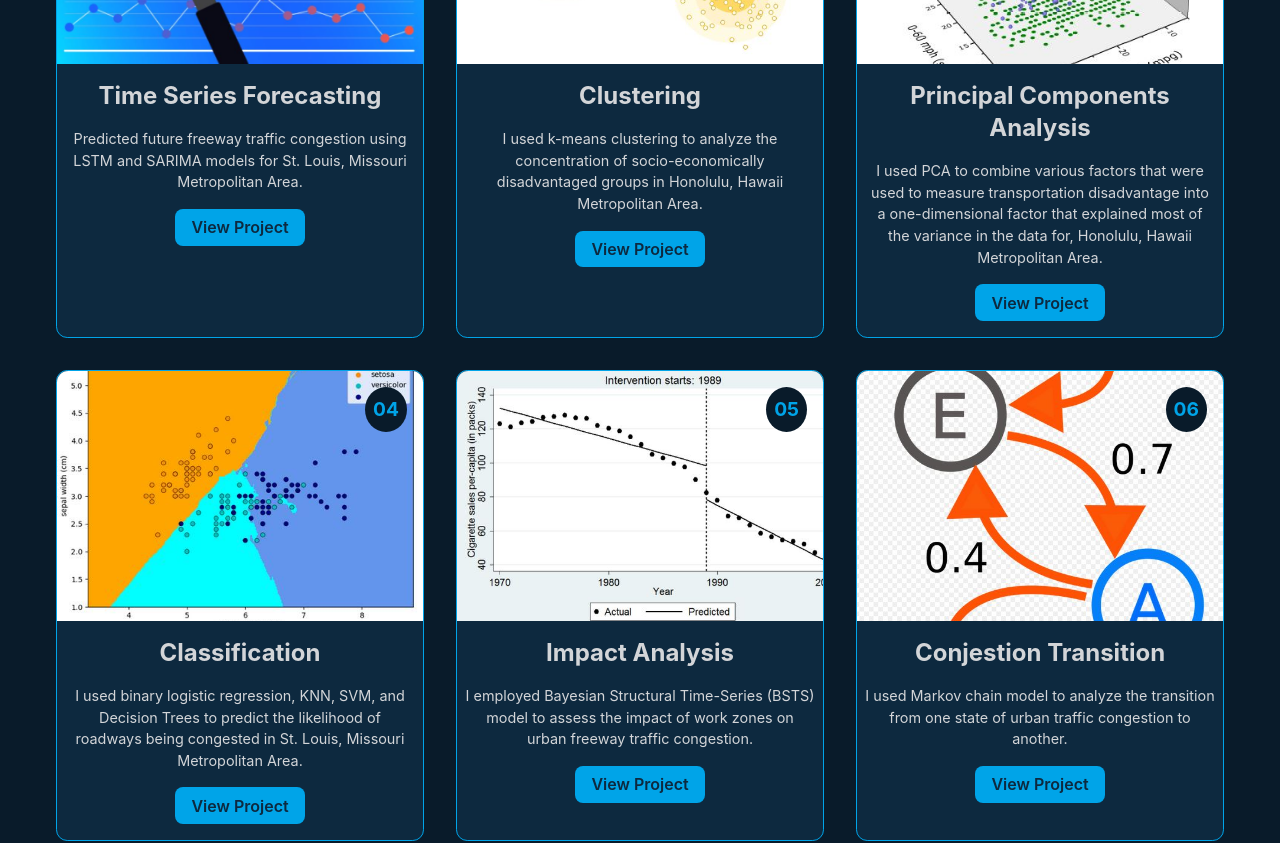
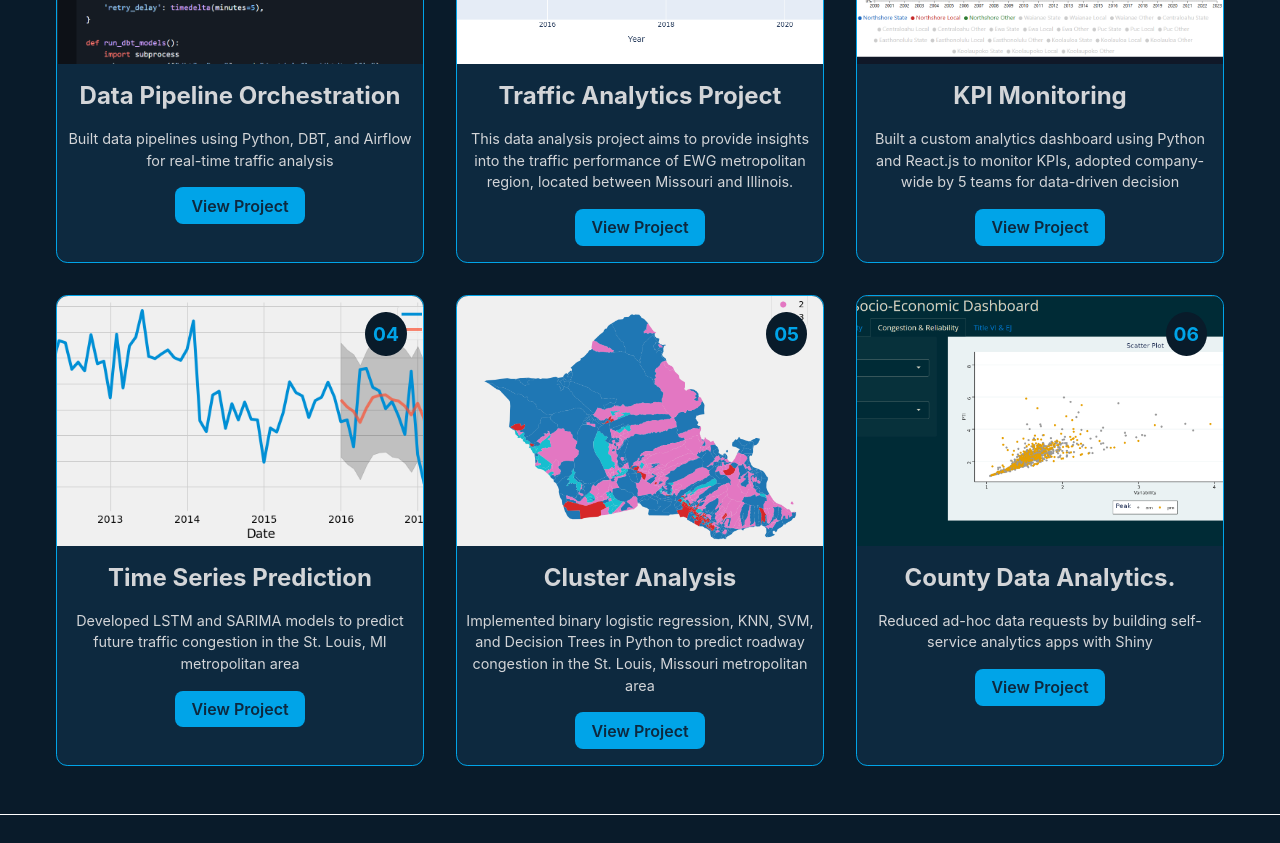
Before and after one commit to elishaadamu/zak-mumuni, a React (Vite) app: page / in a window 1280 px wide. Shown: the part 2060-2903 px from the top of the page. Built offline with nearby package versions, Linux system fonts and the light colour scheme.

Commit message:
edit home.jsx

```diff
--- a/src/Components/Portfolio.jsx
+++ b/src/Components/Portfolio.jsx
@@ -21,59 +21,9 @@ function Portfolio() {
 
   const works = [
     {
-      workImg: TS,
-      name: "Time Series Forecasting",
-      index: "01",
-
-      link: "https://github.com/zakariDS/portfolio/blob/main/DS_forecasting.ipynb",
-      description:
-        "Predicted future freeway traffic congestion using LSTM and SARIMA models for St. Louis, Missouri Metropolitan Area. ",
-    },
-    {
-      workImg: clustering,
-      name: "Clustering",
-      index: "02",
-
-      link: "https://github.com/zakariDS/portfolio/blob/main/DS_clustering_Analysis.ipynb",
-      description:
-        "I used k-means clustering to analyze the concentration  of socio-economically disadvantaged groups in Honolulu, Hawaii Metropolitan Area.",
-    },
-    {
-      workImg: PCA,
-      name: "Principal Components Analysis",
-      index: "03",
-      link: "https://github.com/zakariDS/portfolio/blob/main/DS_pca.ipynb",
-      description:
-        "I used PCA to combine various factors that were used to measure transportation disadvantage into a one-dimensional factor that explained most of the variance in the data for, Honolulu, Hawaii Metropolitan Area.",
-    },
-    {
-      workImg: Classification,
-      name: "Classification",
-      index: "04",
-      link: "https://github.com/zakariDS/portfolio/blob/main/DS_classification.ipynb",
-      description:
-        "I used binary logistic regression, KNN, SVM, and Decision Trees to predict the likelihood of roadways being congested in St. Louis, Missouri Metropolitan Area.",
-    },
-    {
-      workImg: Impact,
-      name: "Impact Analysis",
-      index: "05",
-      link: "https://github.com/zakariDS/portfolio/blob/main/IA_impact.ipynb",
-      description:
-        "I employed Bayesian Structural Time-Series (BSTS) model to assess the impact of work zones on urban freeway traffic congestion.",
-    },
-    {
-      workImg: Markov,
-      name: "Conjestion Transition ",
-      index: "06",
-      link: "https://github.com/zakariDS/portfolio/blob/main/TA_congestion_transition.ipynb",
-      description:
-        "I used Markov chain model to analyze the transition from one state of urban traffic congestion to another. ",
-    },
-    {
       workImg: DataPipeline,
       name: "Data Pipeline Orchestration",
-      index: "07",
+      index: "01",
       link: "https://github.com/zmtcampo/traffic_pipeline_dbt_airflow",
       description:
         "Built data pipelines using Python, DBT, and Airflow for real-time traffic analysis",
@@ -81,7 +31,7 @@ function Portfolio() {
     {
       workImg: TrafficAnalysis,
       name: "Traffic Analytics Project",
-      index: "08",
+      index: "02",
       link: "https://github.com/zmtcampo/Traffic-Analysis-Project",
       description:
         "This data analysis project aims to provide insights into the traffic performance of EWG metropolitan region, located between Missouri and Illinois.",
@@ -89,7 +39,7 @@ function Portfolio() {
     {
       workImg: KPIMonitoring,
       name: "KPI Monitoring",
-      index: "09",
+      index: "03",
       link: "https://github.com/zmtcampo/react_dashboard",
       description:
         "Built a custom analytics dashboard using Python and React.js to monitor KPIs, adopted company-wide by 5 teams for data-driven decision",
@@ -97,7 +47,7 @@ function Portfolio() {
     {
       workImg: TimeSeries,
       name: "Time Series Prediction",
-      index: "10",
+      index: "04",
       link: "https://github.com/zmtcampo/time-series-forecasting/blob/main/DS_forecasting.ipynb",
       description:
         "Developed LSTM and SARIMA models to predict future traffic congestion in the St. Louis, MI metropolitan area",
@@ -105,7 +55,7 @@ function Portfolio() {
     {
       workImg: ClusterAnalysis,
       name: "Cluster Analysis",
-      index: "11",
+      index: "05",
       link: "https://github.com/zmtcampo/cluster_analysis/blob/main/DS_clustering_Analysis.ipynb",
       description:
         "Implemented binary logistic regression, KNN, SVM, and Decision Trees in Python to predict roadway congestion in the St. Louis, Missouri metropolitan area",
@@ -113,7 +63,7 @@ function Portfolio() {
     {
       workImg: CountyData,
       name: "County Data Analytics.",
-      index: "12",
+      index: "06",
       link: "https://github.com/zmtcampo/fc-data-project",
       description:
         "Reduced ad-hoc data requests by building self-service analytics apps with Shiny",
```
